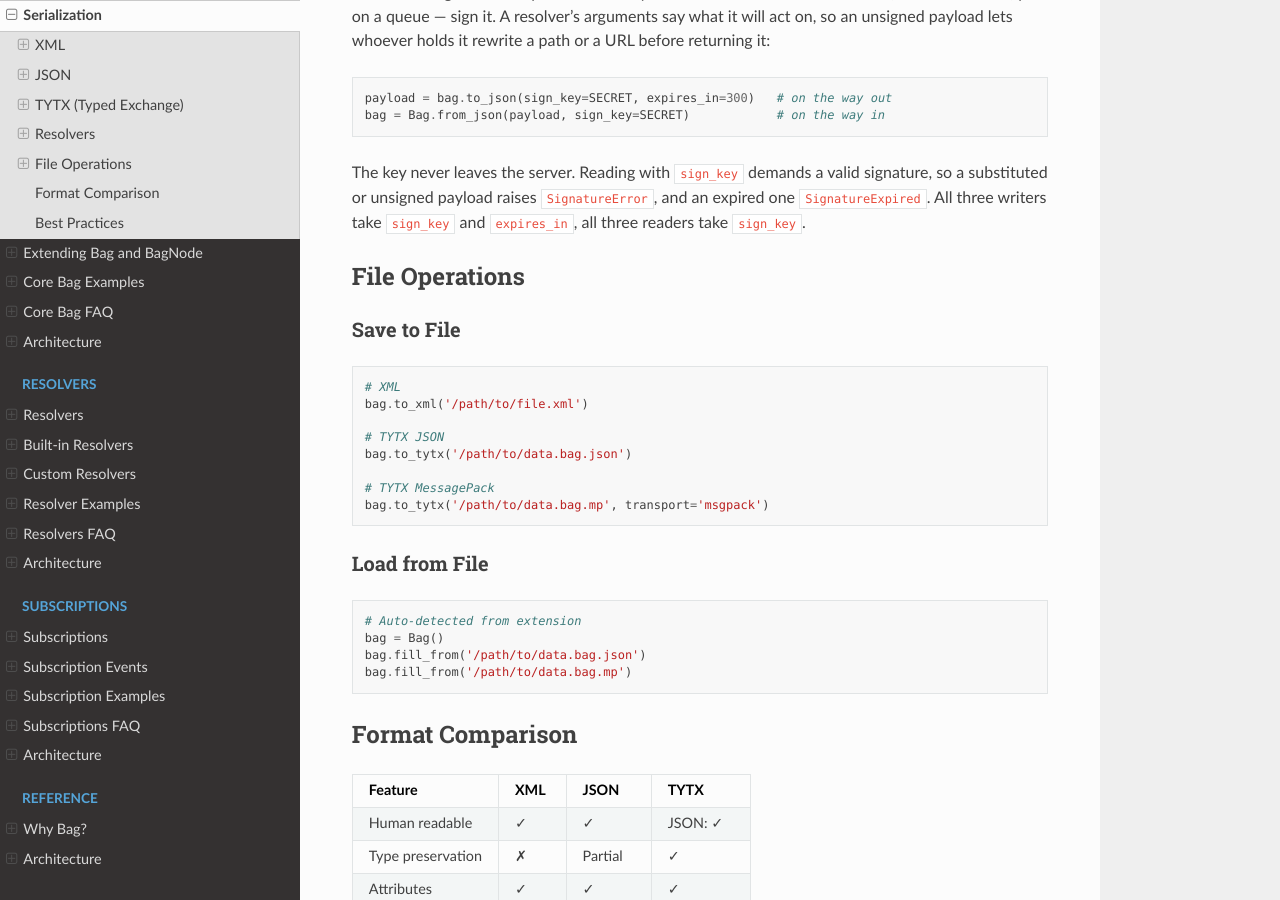
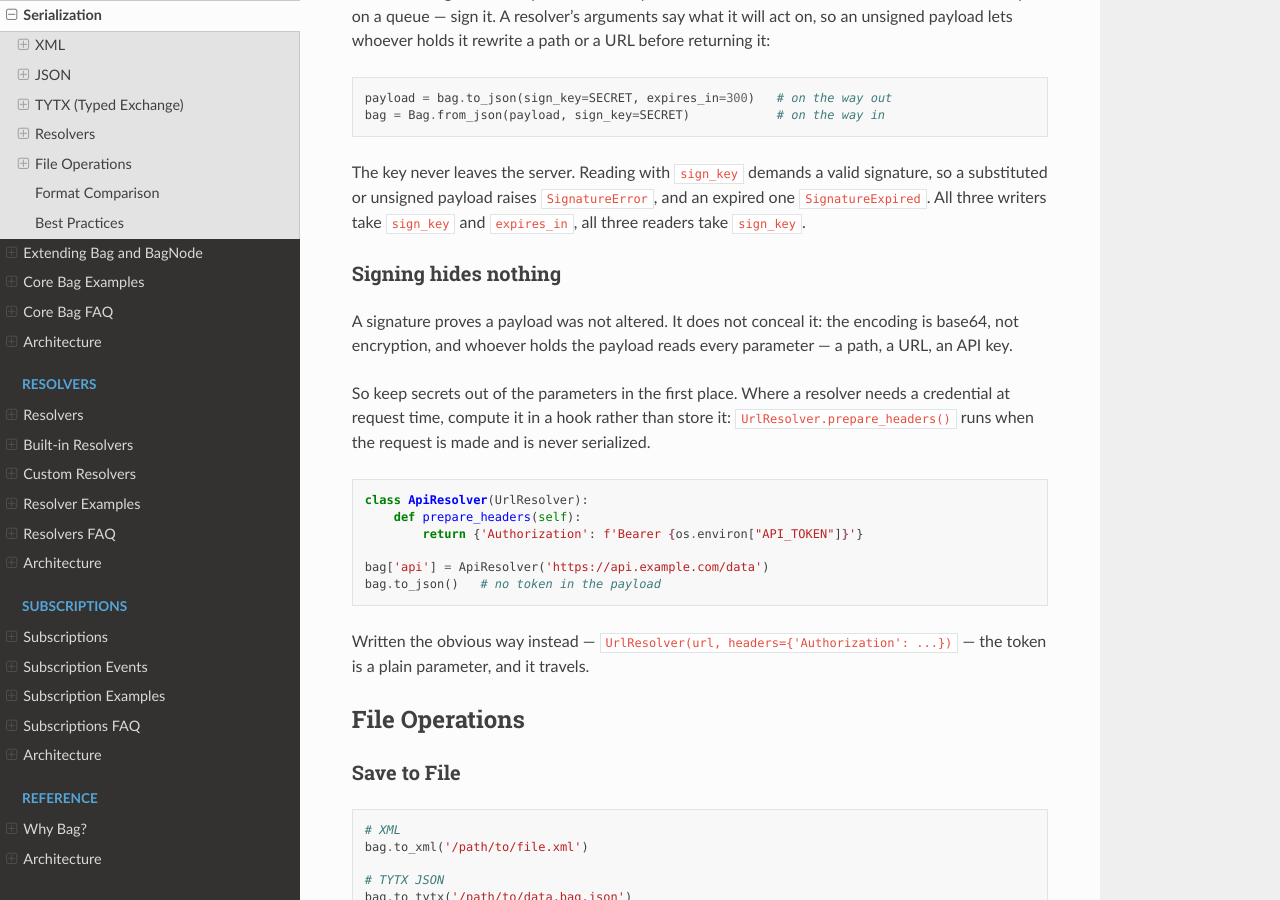
Before and after one commit to genropy/genro-bag, a Sphinx documentation site: the page built from docs/bag/serialization.md, in a window 1280 px wide and 900 px high, scrolled down 4676 px. Built offline with Sphinx 7.4.7 and the Read the Docs theme 3.1.0, drawn with Linux system fonts in a browser that asks for light colours.

Commit message:
docs(serialize): signing authenticates a payload, it does not conceal it
Now that resolvers travel, their parameters travel with them, in plain
sight: the wire format is base64, not encryption, so whoever receives a
payload reads every argument. Signing protects it from being altered,
never from being read.

That matters most for UrlResolver, where passing a credential is the
obvious thing to write:

    UrlResolver(url, headers={'Authorization': f'Bearer {token}'})

and puts the token on the wire. The hook that avoids it already exists —
prepare_headers() runs at request time and is not part of the resolver's
parameters, so it is never serialized — but nothing pointed to it: the
headers docstring read only "Static headers as dict".

No code change. The headers entry now warns and redirects, and the two
places a reader arrives at the signing question — the serialization guide
and the resolver FAQ — say what a signature does and does not do.

````diff
--- a/docs/bag/serialization.md
+++ b/docs/bag/serialization.md
@@ -241,6 +241,29 @@ signature, so a substituted or unsigned payload raises `SignatureError`,
 and an expired one `SignatureExpired`. All three writers take `sign_key`
 and `expires_in`, all three readers take `sign_key`.
 
+### Signing hides nothing
+
+A signature proves a payload was not altered. It does not conceal it: the
+encoding is base64, not encryption, and whoever holds the payload reads
+every parameter — a path, a URL, an API key.
+
+So keep secrets out of the parameters in the first place. Where a resolver
+needs a credential at request time, compute it in a hook rather than store
+it: `UrlResolver.prepare_headers()` runs when the request is made and is
+never serialized.
+
+```python
+class ApiResolver(UrlResolver):
+    def prepare_headers(self):
+        return {'Authorization': f'Bearer {os.environ["API_TOKEN"]}'}
+
+bag['api'] = ApiResolver('https://api.example.com/data')
+bag.to_json()   # no token in the payload
+```
+
+Written the obvious way instead — `UrlResolver(url, headers={'Authorization': ...})`
+— the token is a plain parameter, and it travels.
+
 ## File Operations
 
 ### Save to File
````
Also changed, not shown: docs/resolvers/faq.md (+19 -0 lines), 1 other file.
